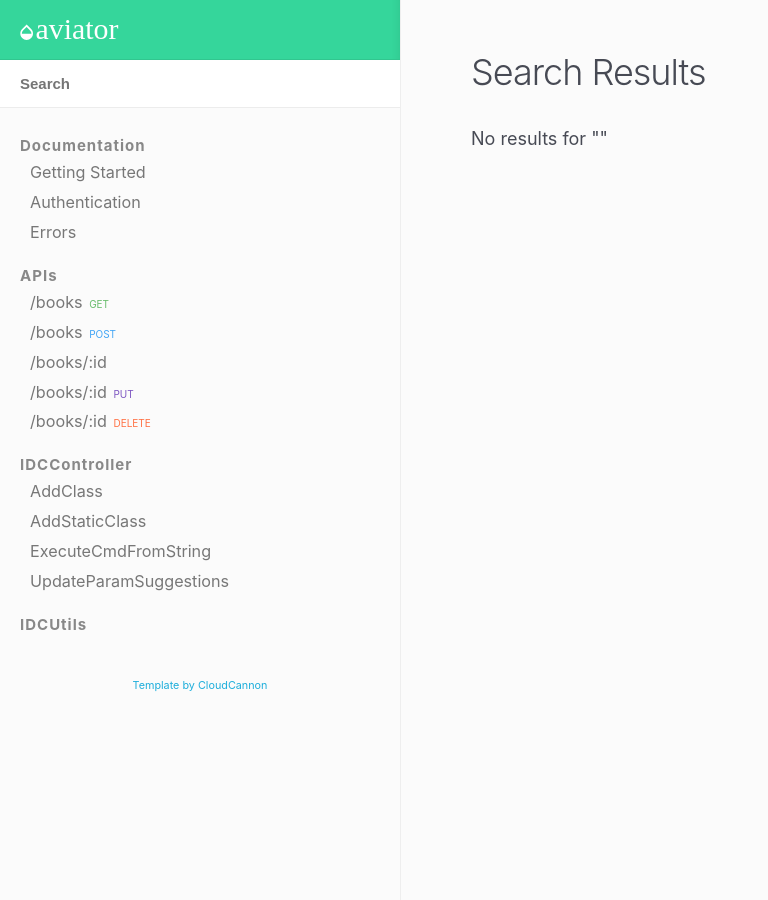
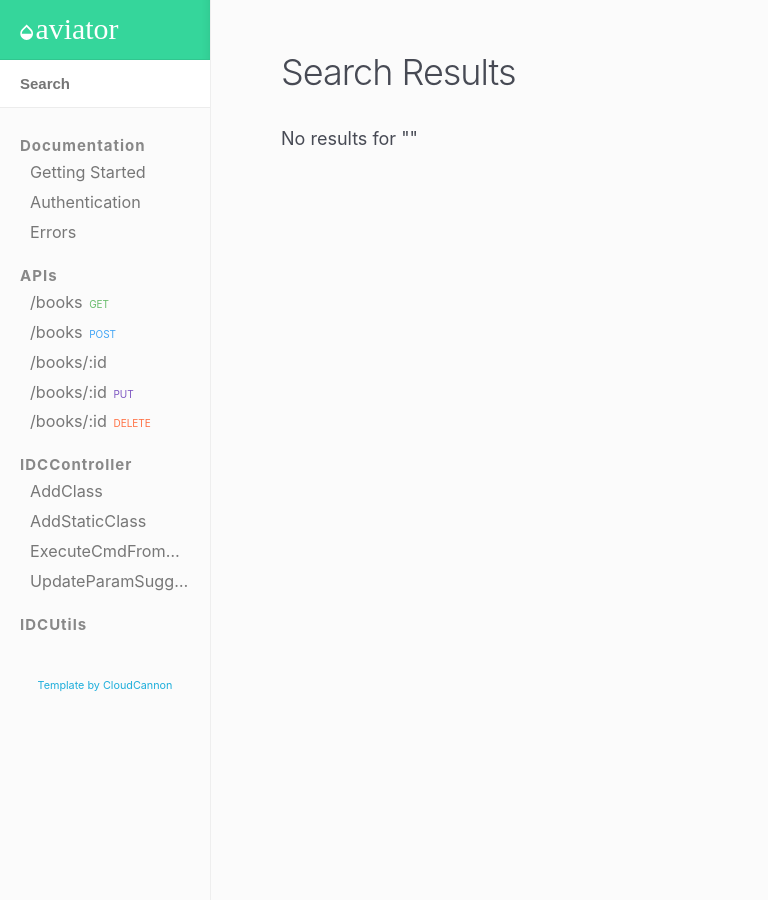
Before and after one commit to bloeys/idc-docs, a Jekyll site: the page built from search.html, in a window 1280 px wide. Shown: the whole page, without its empty margins (0-768 px from the left). Built offline with Jekyll 4.4.1, drawn with Linux system fonts in a browser that asks for light colours; nearby versions of some CDN libraries.

```diff
--- a/css/style.scss
+++ b/css/style.scss
@@ -1,14 +1,13 @@
 ---
 layout: null
-sitemap: true
+sitemap: false
 ---
 
 $brand-colour: #35d69b;
 
 $nav-header-height: 60px;
 $nav-background-color: #f5f5f5;
-$nav-width: 400px;
-// $nav-width: 210px;
+$nav-width: 210px;
 
 $space: 20px;
 
```
Also changed, not shown: _IDCController/UpdateParamSuggestions.md (+4 -1 lines).
